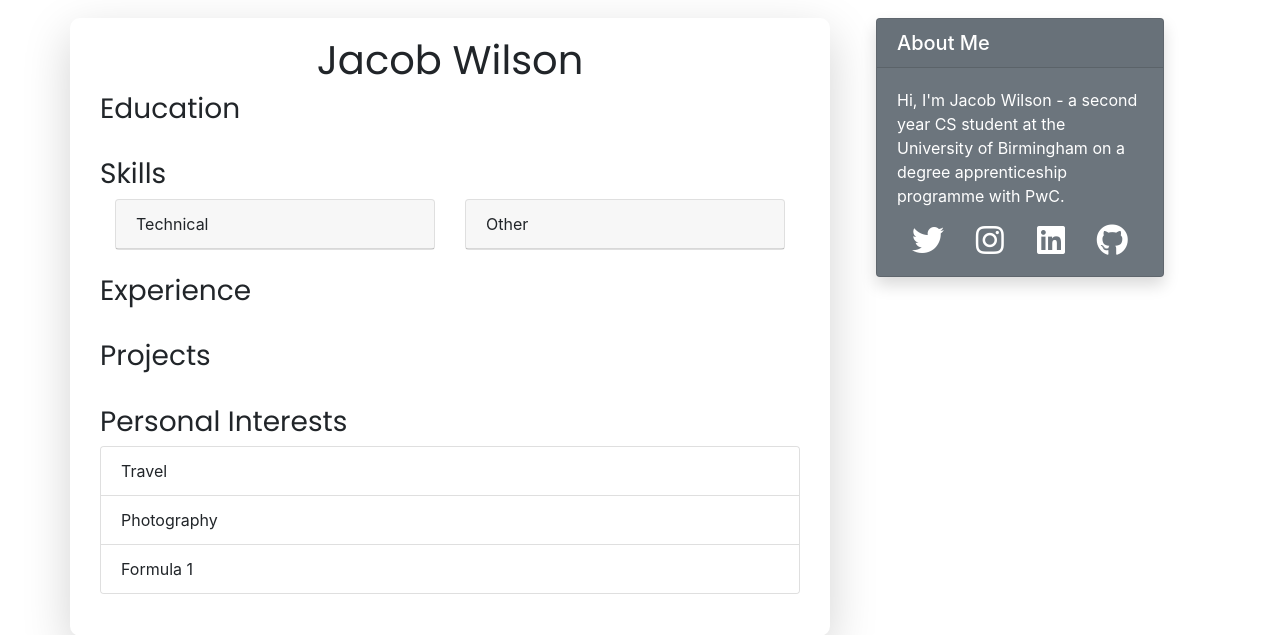
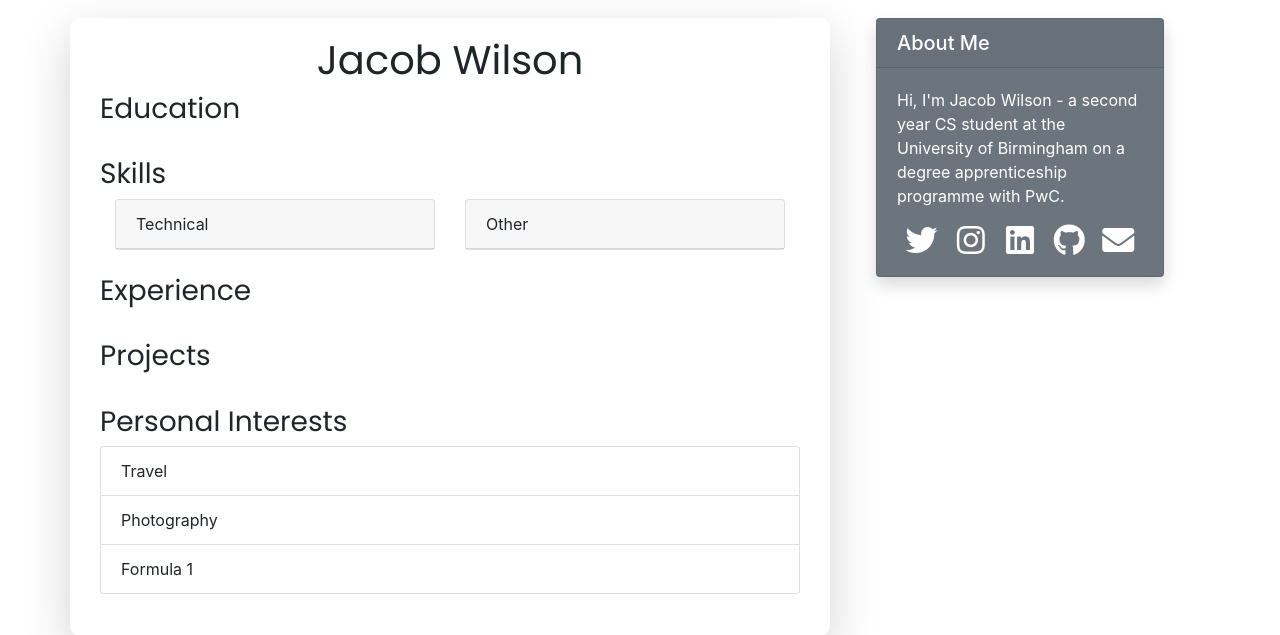
Before and after one commit to jac0bwilson/bridging-coursework, a Django app: page /cv/ in a window 1280 px wide. Shown: the part 56-691 px from the top of the page. Run offline with Django 3.2, Linux system fonts and the light colour scheme; data that the repository does not hold is empty; parts of the project's set-up code (start-up, migrations or seed data) failed here and were passed over; some libraries are stand-ins or nearby versions.

Commit message:
Made more improvements to social links

```diff
--- a/home/static/css/site.css
+++ b/home/static/css/site.css
@@ -21,3 +21,14 @@ h1, h2, h3, h4 {
 .comment {
     margin: 20px 0px 20px 20px;
 }
+
+.social-link {
+    color: white;
+    text-decoration: none;
+    transform: 0.4s;
+}
+
+.social-link:hover {
+    color: black;
+    text-decoration: none;
+}
--- a/templates/sidebar.html
+++ b/templates/sidebar.html
@@ -9,18 +9,21 @@
                 with PwC.
             </p>
             <div class="container">
-                <div class="row">
+                <div class="row row-cols-5">
                     <div class="col d-flex justify-content-center">
-                        <a class="fab fa-twitter fa-2x" href="https://twitter.com/jac0bw1lson" style="color: white; text-decoration: none;"></a>
+                        <a class="fab fa-twitter fa-2x social-link" href="https://twitter.com/jac0bw1lson" target="_blank"></a>
                     </div>
                     <div class="col d-flex justify-content-center">
-                        <a class="fab fa-instagram fa-2x" href="https://www.instagram.com/jac0bwilson/" style="color: white; text-decoration: none;"></a>
+                        <a class="fab fa-instagram fa-2x social-link" href="https://www.instagram.com/jac0bwilson/" target="_blank"></a>
                     </div>
                     <div class="col d-flex justify-content-center">
-                        <a class="fab fa-linkedin fa-2x" href="https://www.linkedin.com/in/jacobsw/" style="color: white; text-decoration: none;"></a>
+                        <a class="fab fa-linkedin fa-2x social-link" href="https://www.linkedin.com/in/jacobsw/" target="_blank"></a>
                     </div>
                     <div class="col d-flex justify-content-center">
-                        <a class="fab fa-github fa-2x" href="https://github.com/jac0bwilson" style="color: white; text-decoration: none;"></a>
+                        <a class="fab fa-github fa-2x social-link" href="https://github.com/jac0bwilson" target="_blank"></a>
+                    </div>
+                    <div class="col d-flex justify-content-center">
+                        <a class="fas fa-envelope fa-2x social-link" href="mailto:jacobswilsonglos@gmail.com" target="_blank"></a>
                     </div>
                 </div>
             </div>
```
